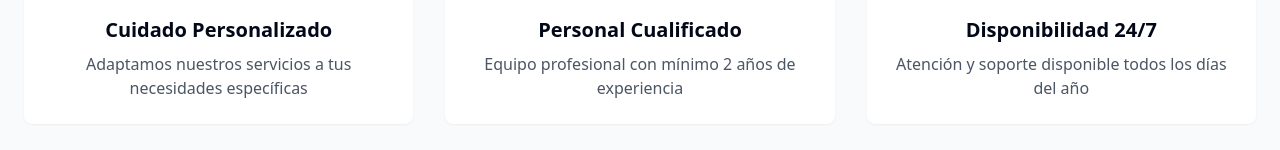
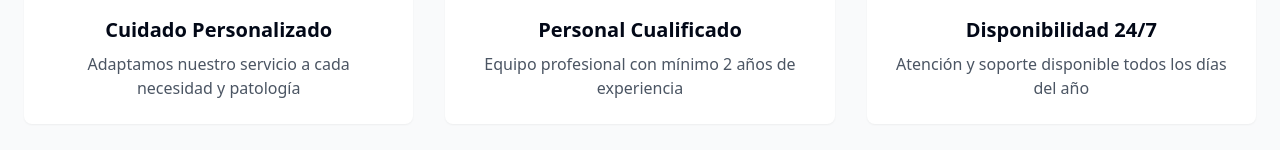
Before and after one commit to baculummayores/homecare-lovable-landing, a React (Vite) app: page / in a window 1280 px wide. Shown: the part 1274-1424 px from the top of the page. Built offline with nearby package versions, Linux system fonts and the light colour scheme.

Commit message:
Update description in Care section
Changed the description in the "Cuidado Personalizado" box to: "Adaptamos nuestro servicio a cada necesidad y patología".
[skip gpt_engineer]

```diff
--- a/src/components/WhyChooseUs.tsx
+++ b/src/components/WhyChooseUs.tsx
@@ -5,7 +5,7 @@ export const WhyChooseUs = () => {
     {
       icon: <Heart className="h-12 w-12 text-secondary" />,
       title: "Cuidado Personalizado",
-      description: "Adaptamos nuestros servicios a tus necesidades específicas",
+      description: "Adaptamos nuestro servicio a cada necesidad y patología",
     },
     {
       icon: <User className="h-12 w-12 text-secondary" />,
```
